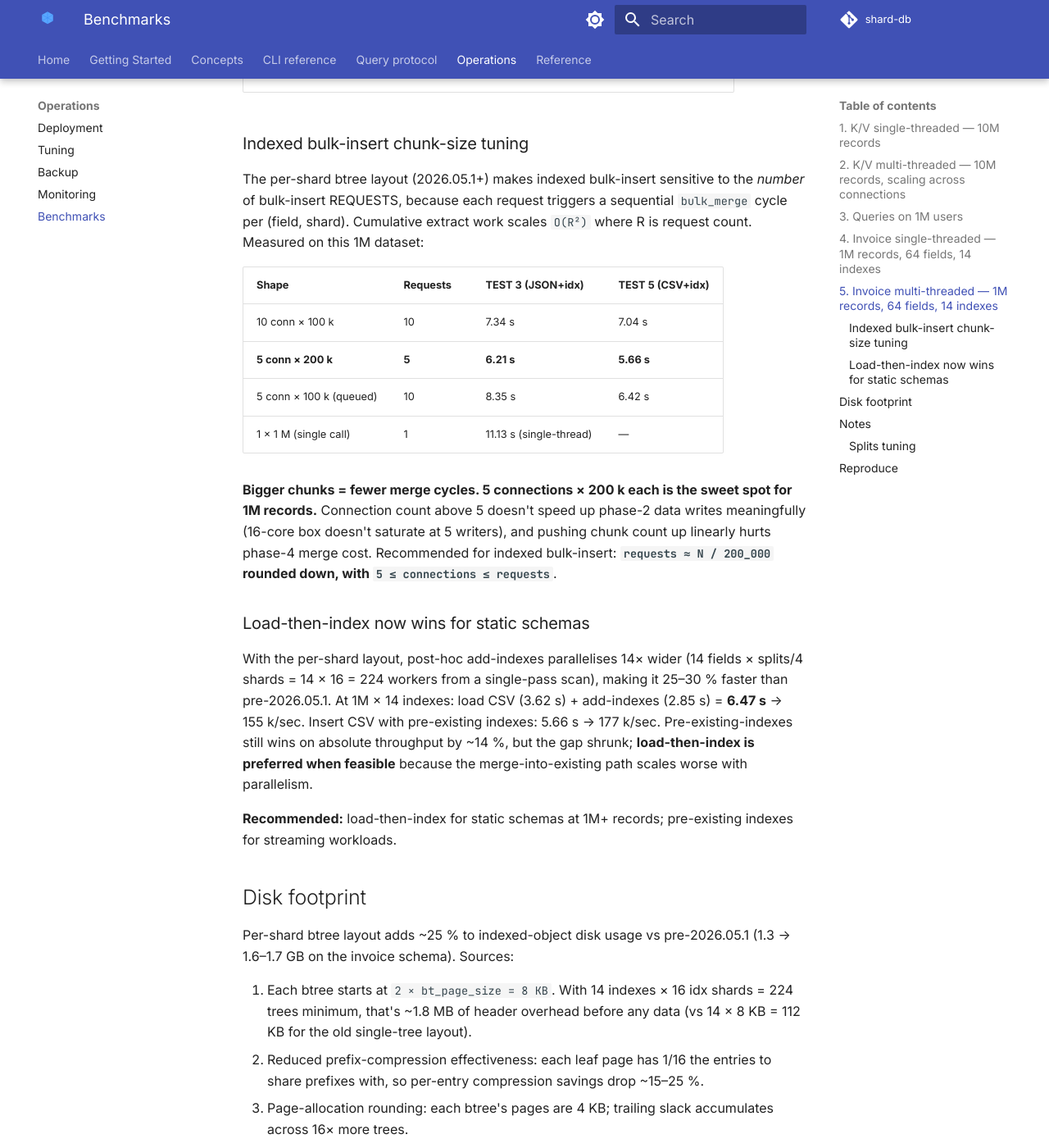
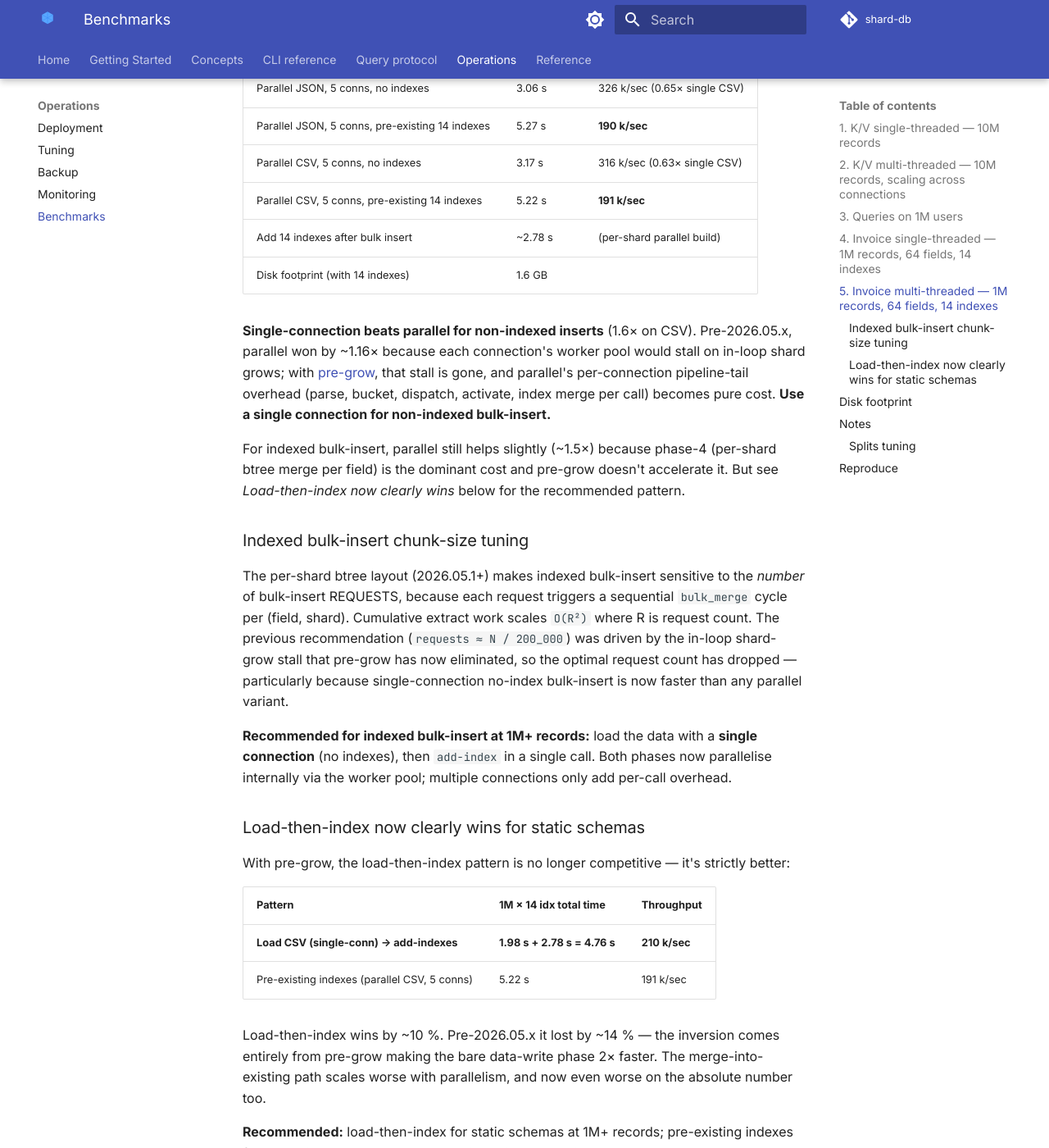
Before and after one commit to sayyiditow/shard-db, an MkDocs documentation site: the page built from docs/operations/benchmarks.md, in a window 1280 px wide and 1400 px high, scrolled down 4677 px. Shown: the whole window at 82% size. Built offline with MkDocs 1.6.1 and Material for MkDocs 9.7.7, drawn with Linux system fonts in a browser that asks for light colours; comment, search, counter and statistics services are not loaded; some of the changed text lies outside the part shown.

Commit message:
docs: refresh perf numbers + tuning advice for bulk-insert pre-grow
README, benchmarks.md (§1, §2, §4, §5 + chunk-size tuning + load-then-index
sections), CLAUDE.md, and changelog.md all updated to reflect post-pre-grow
measurements on AMD Ryzen 7 7840U:

K/V CSV, 10M, 1 conn:        2.39 → 4.76 M/sec  (1.99×)
Invoice CSV, 1M, 1 conn:      238 → 505  k/sec  (2.12×)
Invoice CSV, 1M, 14 idx, 1c:   90 → 128  k/sec  (1.42×)
Invoice load-then-index:    6.47 → 4.76 s

Tuning advice inverted: single-conn now beats parallel for non-indexed
bulk-insert (parallel was 1.16× faster at 5 conns under 2026.05.1; now
1.4× SLOWER because the in-loop grow stall is gone). Load-then-index
now beats pre-existing-indexes parallel by ~10% (was losing by ~14%).

The R = N/200K rule from 2026.05.1's chunk-size tuning section was a
workaround for the grow stall — replaced with single-conn / load-then-index
as the recommended pattern.

Read paths, deletes, vacuum, recount: numbers all flat. No regressions.

Co-Authored-By: Claude Opus 4.7 (1M context) <noreply@anthropic.com>

```diff
--- a/docs/operations/benchmarks.md
+++ b/docs/operations/benchmarks.md
@@ -10,33 +10,36 @@ Schema: **16-byte hex key, one `varchar(100)` value** — the same record shape
 
 | Operation | Throughput / Latency |
 |---|---|
-| Bulk insert (JSON, 10M in one request) | **1.97 M inserts/sec** (5.08 s) |
-| Bulk insert (CSV, 10M in one request) | **2.39 M inserts/sec** (4.19 s) |
-| GET ×10,000 (pipelined, 1 conn) | **22.1 k ops/sec** (453 ms) |
-| EXISTS ×10,000 hits (pipelined) | **22.8 k ops/sec** (439 ms) |
-| EXISTS ×10,000 all-miss (cold probe) | **66.7 k ops/sec** (150 ms) |
-| UPDATE ×10,000 (pipelined) | **17.8 k ops/sec** (561 ms) |
-| DELETE ×10,000 (pipelined) | **9.05 k ops/sec** (1.11 s) |
-| Parallel GET (5 conns × 10k) | **91.2 k ops/sec** (548 ms) |
-| Parallel UPDATE (5 conns × 10k) | **62.9 k ops/sec** (795 ms) |
+| Bulk insert (JSON, 10M in one request) | **3.76 M inserts/sec** (2.66 s) |
+| Bulk insert (CSV, 10M in one request) | **4.76 M inserts/sec** (2.10 s) |
+| GET ×10,000 (pipelined, 1 conn) | **23.0 k ops/sec** (434 ms) |
+| EXISTS ×10,000 hits (pipelined) | **22.8 k ops/sec** (438 ms) |
+| EXISTS ×10,000 all-miss (cold probe) | **66.2 k ops/sec** (151 ms) |
+| UPDATE ×10,000 (pipelined) | **19.9 k ops/sec** (502 ms) |
+| DELETE ×10,000 (pipelined) | **10.1 k ops/sec** (988 ms) |
+| Parallel GET (5 conns × 10k) | **90.1 k ops/sec** (555 ms) |
+| Parallel UPDATE (5 conns × 10k) | **66.7 k ops/sec** (750 ms) |
 | Disk footprint | 2.3 GB |
 
 ## 2. K/V multi-threaded — 10M records, scaling across connections
 
-`bench-kv-parallel.sh 10000000 1000000 10`, `SPLITS=128`.
+`bench-kv-parallel.sh 10000000 2000000 5`, `SPLITS=128`.
 
 Same schema, bulk insert fanned out across TCP connections. `SPLITS=128` is the sweet spot for 10M rows (≈78K records/shard — see the [splits sizing table](#splits-tuning)); going to 1024 at this scale *slows* the benchmark.
 
 | Scenario | Time | Throughput |
 |---|---|---|
-| Single JSON, 10M | 4.86 s | **2.06 M/sec** |
-| Single CSV, 10M | 4.27 s | **2.34 M/sec** |
-| **Parallel JSON, 10 conns × 1M** | **3.73 s** | **2.68 M/sec** (1.30× single) |
-| **Parallel CSV, 10 conns × 1M** | **3.67 s** | **2.72 M/sec** (1.16× single) |
+| **Single JSON, 10M** | **2.64 s** | **3.79 M/sec** |
+| **Single CSV, 10M** | **2.10 s** | **4.76 M/sec** ← fastest |
+| Parallel JSON, 5 conns × 2M | 3.02 s | 3.31 M/sec (0.87× single) |
+| Parallel CSV, 5 conns × 2M | 2.94 s | 3.40 M/sec (0.71× single) |
 
-Shard load distribution (128 splits): avg 0.596, records stddev 1.6 %, 9 grows per shard.
+Shard load distribution (128 splits): avg 0.596, records stddev 1.6 %, 1 grow per shard (down from 9 pre-2026.05.x — see [pre-grow](#shard-grow-pre-sizing) below).
 
-**How to read these numbers.** On 16 B / 100 B records LMDB publishes ~1 M on-disk inserts/sec (embedded, no network). shard-db sustains **2.34 M/sec single-connection** (CSV) and **2.72 M/sec** across 10 connections, over TCP with CSV parsing on the server. Single-connection → parallel ratio is now only 1.16–1.30× because the single-connection path is already fast enough that CPU-bound mmap writeback is the ceiling — adding connections mostly shortens the wall clock, not the cost per record.
+**How to read these numbers.** On 16 B / 100 B records LMDB publishes ~1 M on-disk inserts/sec (embedded, no network). shard-db sustains **4.76 M/sec single-connection** (CSV), over TCP with CSV parsing on the server. **Parallel inserts are now slower than single-connection** — the in-loop shard-grow stall that previously made parallel-conn worthwhile has been eliminated by pre-sizing shards from the incoming batch. Multiple connections each pay their own pipeline tail (parse, bucket, dispatch, activate, index merge per call) competing for the shared worker pool, with no grow-stall savings to amortize. **Use a single connection for K/V bulk insert.**
+
+<a id="shard-grow-pre-sizing"></a>
+**Pre-grow (2026.05.x):** when `bulk-insert` receives a batch, the dispatcher reads each shard's current `slots_per_shard` and live record count, computes the smallest power-of-2 that holds (live + incoming), and grows each shard to that target once before workers start. Pre-grows run in parallel via the worker pool. The previous behaviour (worker grew its shard every time it overflowed during the insert) caused 9 incremental grows per shard at SPLITS=128 / 10M records, each rebucketing the existing data; now that's 1 pre-grow per shard with zero rebucket (the shards are empty when pre-grow fires for a fresh load).
 
 ## 3. Queries on 1M users
 
@@ -74,11 +77,11 @@ Realistic wide-object schema (~1.9 KB/record). Composite indexes include `irbmSt
 
 | Operation | Result |
 |---|---|
-| Bulk insert (no indexes) | **117 k/sec** (8.55 s) |
-| Bulk insert (with 14 indexes) | **90 k/sec** (11.13 s) — 23 % index overhead |
-| Add 14 indexes post-insert | **2.85 s** (per-shard parallel build — 14 × splits/4 workers) |
-| GET ×1000 (pipelined) | **42 k ops/sec** (24 ms) |
-| EXISTS ×1000 (pipelined) | **48 k ops/sec** (21 ms) |
+| Bulk insert (no indexes) | **161 k/sec** (6.19 s) |
+| Bulk insert (with 14 indexes) | **128 k/sec** (7.78 s) — 20 % index overhead |
+| Add 14 indexes post-insert | **2.79 s** (per-shard parallel build — 14 × splits/4 workers) |
+| GET ×1000 (pipelined) | **41 k ops/sec** (24 ms) |
+| EXISTS ×1000 (pipelined) | **55 k ops/sec** (18 ms) |
 | Indexed eq `find` (any of 14 indexes, limit 10) | **5 ms** |
 | Indexed `contains` via leaf scan | 5–15 ms |
 | Indexed IN (2 values) | 5 ms |
@@ -86,9 +89,9 @@ Realistic wide-object schema (~1.9 KB/record). Composite indexes include `irbmSt
 | Indexed `range` | 3 ms |
 | Fetch page of 100 @ offset 5000 | 5 ms |
 | Keys (first 100) | 4 ms |
-| **Single DELETE ×1000 (with 14 indexes)** | **7.8 k/sec** (129 ms) — 2.7× faster vs pre-2026.05.1 |
+| **Single DELETE ×1000 (with 14 indexes)** | **7.8 k/sec** (128 ms) — 2.7× faster vs pre-2026.05.1 |
 | **Bulk DELETE ×1000** | **77 k/sec** (13 ms) — 16× faster vs pre-2026.05.1 |
-| VACUUM | 8 ms |
+| VACUUM | 6 ms |
 | Disk footprint | 1.6 GB |
 
 The delete speedups come from `bulk_del_shard_worker` and `single_delete` paths now going through the unified shard cache (`ucache_get_write` per shard). Pre-2026.05.1 they did per-call `open + flock + mmap MAP_SHARED + munmap`, paying full page-fault tax per request.
@@ -97,37 +100,41 @@ The delete speedups come from `bulk_del_shard_worker` and `single_delete` paths
 
 `bench-parallel.sh 1000000 200000 5`, `SPLITS=64`.
 
-Same schema, **5 connections × 200 k records each** — the sweet spot for indexed bulk inserts at this scale (see chunk-size tuning below).
+Same schema, comparing single-connection against **5 connections × 200 k records each**.
 
 | Scenario | Time | Throughput |
 |---|---|---|
-| Single JSON, 1M, no indexes | 8.20 s | **122 k/sec** |
-| Single CSV, 1M, no indexes | 4.20 s | **238 k/sec** |
-| **Parallel JSON, 5 conns, no indexes** | **3.91 s** | **256 k/sec** |
-| Parallel JSON, 5 conns, pre-existing 14 indexes | 6.21 s | **161 k/sec** |
-| **Parallel CSV, 5 conns, no indexes** | **3.62 s** | **276 k/sec** |
-| Parallel CSV, 5 conns, pre-existing 14 indexes | 5.66 s | **177 k/sec** |
-| Add 14 indexes after parallel bulk insert | ~2.85 s | (per-shard parallel build) |
-| Disk footprint (with 14 indexes) | 1.7 GB |
+| Single JSON, 1M, no indexes | 5.92 s | **169 k/sec** |
+| **Single CSV, 1M, no indexes** | **1.98 s** | **505 k/sec** ← fastest |
+| Parallel JSON, 5 conns, no indexes | 3.06 s | 326 k/sec (0.65× single CSV) |
+| Parallel JSON, 5 conns, pre-existing 14 indexes | 5.27 s | **190 k/sec** |
+| Parallel CSV, 5 conns, no indexes | 3.17 s | 316 k/sec (0.63× single CSV) |
+| Parallel CSV, 5 conns, pre-existing 14 indexes | 5.22 s | **191 k/sec** |
+| Add 14 indexes after bulk insert | ~2.78 s | (per-shard parallel build) |
+| Disk footprint (with 14 indexes) | 1.6 GB |
+
+**Single-connection beats parallel for non-indexed inserts** (1.6× on CSV). Pre-2026.05.x, parallel won by ~1.16× because each connection's worker pool would stall on in-loop shard grows; with [pre-grow](#shard-grow-pre-sizing), that stall is gone, and parallel's per-connection pipeline-tail overhead (parse, bucket, dispatch, activate, index merge per call) becomes pure cost. **Use a single connection for non-indexed bulk-insert.**
+
+For indexed bulk-insert, parallel still helps slightly (~1.5×) because phase-4 (per-shard btree merge per field) is the dominant cost and pre-grow doesn't accelerate it. But see *Load-then-index now clearly wins* below for the recommended pattern.
 
 ### Indexed bulk-insert chunk-size tuning
 
-The per-shard btree layout (2026.05.1+) makes indexed bulk-insert sensitive to the *number* of bulk-insert REQUESTS, because each request triggers a sequential `bulk_merge` cycle per (field, shard). Cumulative extract work scales `O(R²)` where R is request count. Measured on this 1M dataset:
+The per-shard btree layout (2026.05.1+) makes indexed bulk-insert sensitive to the *number* of bulk-insert REQUESTS, because each request triggers a sequential `bulk_merge` cycle per (field, shard). Cumulative extract work scales `O(R²)` where R is request count. The previous recommendation (`requests ≈ N / 200_000`) was driven by the in-loop shard-grow stall that pre-grow has now eliminated, so the optimal request count has dropped — particularly because single-connection no-index bulk-insert is now faster than any parallel variant.
 
-| Shape | Requests | TEST 3 (JSON+idx) | TEST 5 (CSV+idx) |
-|---|---|---|---|
-| 10 conn × 100 k | 10 | 7.34 s | 7.04 s |
-| **5 conn × 200 k** | **5** | **6.21 s** | **5.66 s** |
-| 5 conn × 100 k (queued) | 10 | 8.35 s | 6.42 s |
-| 1 × 1 M (single call) | 1 | 11.13 s (single-thread) | — |
+**Recommended for indexed bulk-insert at 1M+ records:** load the data with a **single connection** (no indexes), then `add-index` in a single call. Both phases now parallelise internally via the worker pool; multiple connections only add per-call overhead.
 
-**Bigger chunks = fewer merge cycles. 5 connections × 200 k each is the sweet spot for 1M records.** Connection count above 5 doesn't speed up phase-2 data writes meaningfully (16-core box doesn't saturate at 5 writers), and pushing chunk count up linearly hurts phase-4 merge cost. Recommended for indexed bulk-insert: **`requests ≈ N / 200_000` rounded down, with `5 ≤ connections ≤ requests`**.
+### Load-then-index now clearly wins for static schemas
 
-### Load-then-index now wins for static schemas
+With pre-grow, the load-then-index pattern is no longer competitive — it's strictly better:
 
-With the per-shard layout, post-hoc add-indexes parallelises 14× wider (14 fields × splits/4 shards = 14 × 16 = 224 workers from a single-pass scan), making it 25–30 % faster than pre-2026.05.1. At 1M × 14 indexes: load CSV (3.62 s) + add-indexes (2.85 s) = **6.47 s** → 155 k/sec. Insert CSV with pre-existing indexes: 5.66 s → 177 k/sec. Pre-existing-indexes still wins on absolute throughput by ~14 %, but the gap shrunk; **load-then-index is preferred when feasible** because the merge-into-existing path scales worse with parallelism.
+| Pattern | 1M × 14 idx total time | Throughput |
+|---|---|---|
+| **Load CSV (single-conn) → add-indexes** | **1.98 s + 2.78 s = 4.76 s** | **210 k/sec** |
+| Pre-existing indexes (parallel CSV, 5 conns) | 5.22 s | 191 k/sec |
 
-**Recommended:** load-then-index for static schemas at 1M+ records; pre-existing indexes for streaming workloads.
+Load-then-index wins by ~10 %. Pre-2026.05.x it lost by ~14 % — the inversion comes entirely from pre-grow making the bare data-write phase 2× faster. The merge-into-existing path scales worse with parallelism, and now even worse on the absolute number too.
+
+**Recommended:** load-then-index for static schemas at 1M+ records; pre-existing indexes for streaming workloads where add-index isn't an option.
 
 ## Disk footprint
 
--- a/docs/reference/changelog.md
+++ b/docs/reference/changelog.md
@@ -3,6 +3,29 @@
 For the full history see [`CHANGELOG.md`](https://github.com/sayyiditow/shard-db/blob/main/CHANGELOG.md) at the repo root. This page summarizes shipped releases and notes on what's in flight.
 
 Versions follow `yyyy.mm.N` — year-month, with `N` as the counter within that month.
+
+## In flight (post-2026.05.1)
+
+### Performance — bulk-insert pre-grow
+
+Bulk-insert no longer grows shards incrementally during the write phase. The dispatcher computes each shard's target slot count from the incoming batch (`next_pow2(live + incoming)`) and grows each shard once, in parallel, before workers start. The previous behaviour rebucketed existing data on every doubling — eliminated.
+
+Same-shape benchmark wins on AMD Ryzen 7 7840U (matches existing `docs/operations/benchmarks.md` setup):
+
+- K/V CSV bulk insert (10M, single conn, SPLITS=128): 2.39 → **4.76 M/sec** (1.99×)
+- Invoice CSV bulk insert (1M, single conn, no idx, SPLITS=64): 238 → **505 k/sec** (2.12×)
+- Invoice CSV bulk insert (1M, single conn, with 14 idx): 90 → **128 k/sec** (1.42×)
+- Invoice load-then-index (1M, CSV + add 14 idx): 6.47 s → **4.76 s**
+
+**Tuning rule inverted.** Pre-2026.05.x advice was *use multiple connections (R = N/200K, 5 conns × 200K)* for best throughput. With pre-grow that advice is obsolete:
+
+- Non-indexed bulk insert: **use a single connection.** Parallel is now slower than single — each connection pays its own pipeline-tail (parse, bucket, dispatch, activate per call) competing for one shared worker pool, with no grow-stall savings to amortize.
+- Indexed bulk insert at 1M+ records: **load-then-index with single conn.** It now beats pre-existing-indexes parallel by ~10% (was losing by ~14%).
+- Pre-existing-indexes parallel still helps for streaming workloads where add-index isn't an option.
+
+Read paths, single-record writes, deletes, vacuum, recount, query/count/aggregate are all unchanged — no regressions.
+
+Code: `src/db/storage.c` (`ucache_grow_to`, `ucache_peek_slots`), `src/db/query.c` (`pre_grow_shards_for_bulk_insert`), bench harness at `bench/bench-grow.sh`. The delimited-format bulk-insert path now emits the same `BULK-INSERT … grows=N grow_total=Tms` log line as the JSON path at `LOG_LEVEL>=3`.
 
 ## 2026.05.1 — 2026-05-02 (reissued)
 
```
Also changed, not shown: CLAUDE.md (+1 -1 lines), README.md (+4 -4 lines).
